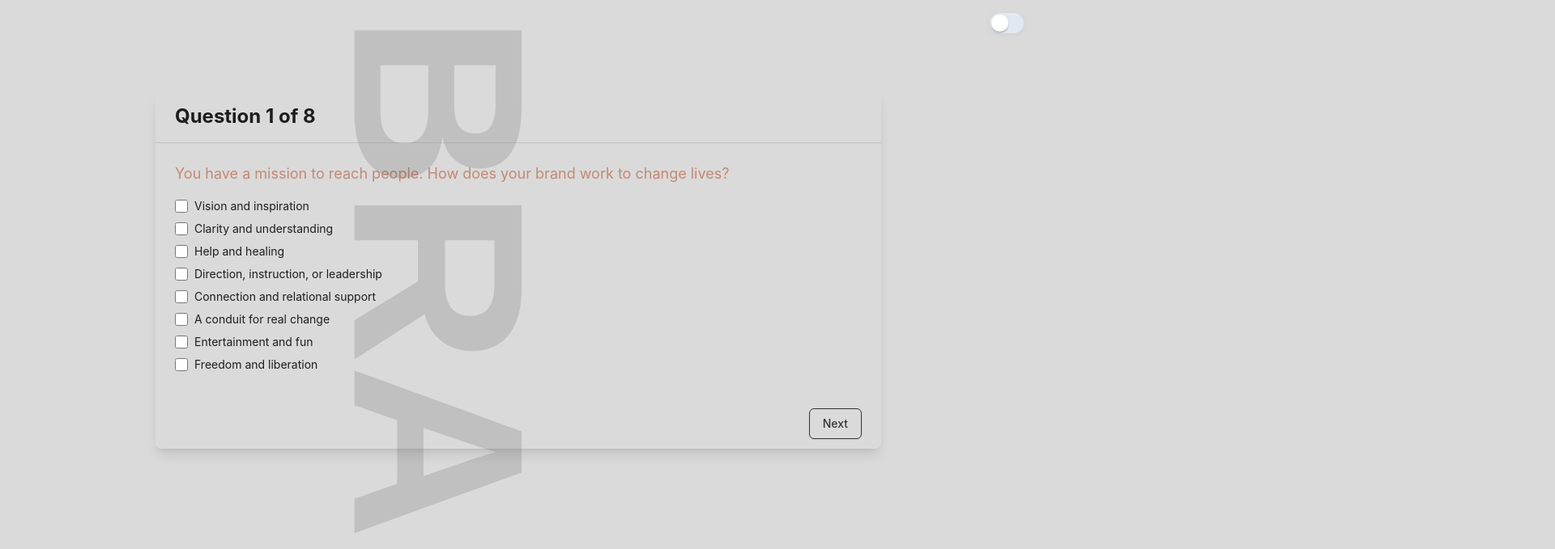
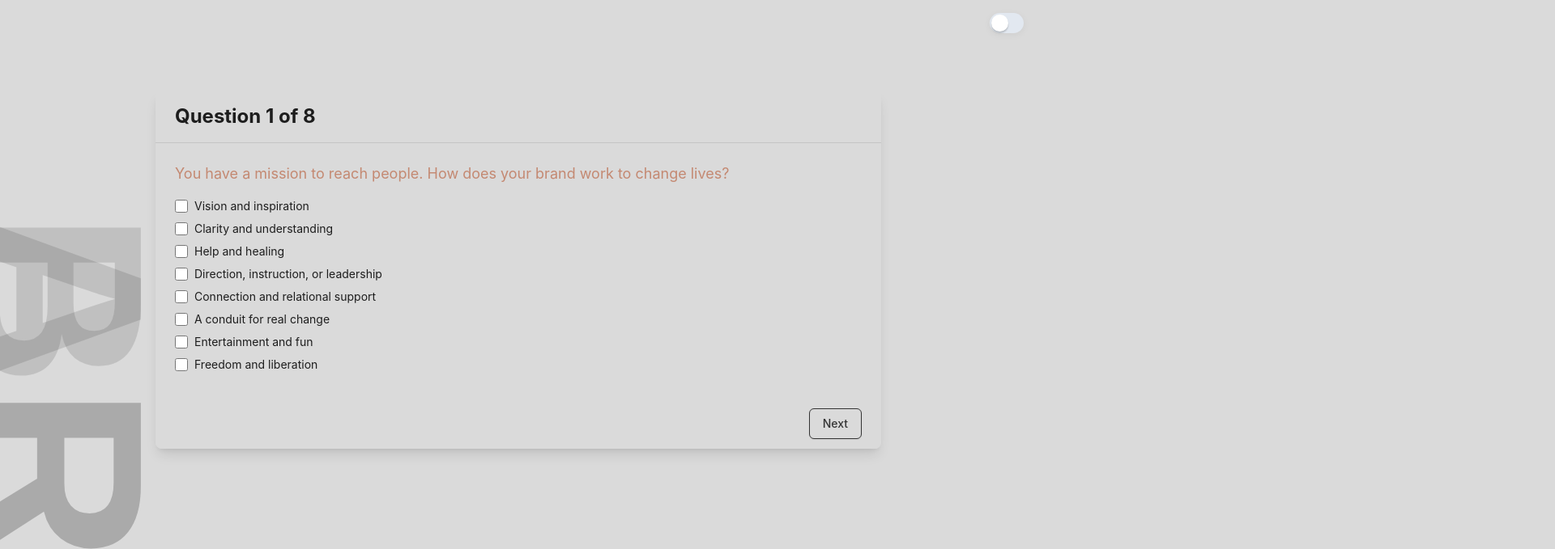
Before and after one commit to jmeyer1220/interactive-questionnaire, a Next.js app: page / in a window 1280 px wide. Shown: the top 679 px of the page at 81% size, 1920 px wide, since content can reach past the window. Built offline with nearby package versions, Linux system fonts and the light colour scheme; a web font is replaced by a local one.

Commit message:
Update index.js

```diff
--- a/pages/index.js
+++ b/pages/index.js
@@ -3,9 +3,9 @@ import ArchetypeQuiz from "../components/ArchetypeQuiz";
 export default function Home() {
   return (
     <div className="container mx-auto px-4 py-28 relative">
-      <div class="absolute inset-y-0 left-0 w-36 content-center"><h1 className="text-[300px] absolute font-bold opacity-15 rotate-90">BRAND</h1></div>
+<h1 className="text-[300px] absolute inset-y-0 left-0 w-36 content-center font-bold opacity-15 rotate-90">BRAND</h1>
       <ArchetypeQuiz />
-      <div class="absolute inset-y-0 right-0 w-36 content-center"><h1 className="text-[300px]  absolute opacity-15 font-bold rotate-90">ARCHETYPE</h1></div>
+<h1 className="text-[300px]  absolute inset-y-0 left-0 w-36 content-center opacity-15 font-bold rotate-90">ARCHETYPE</h1>
 
     </div>
   );
```
